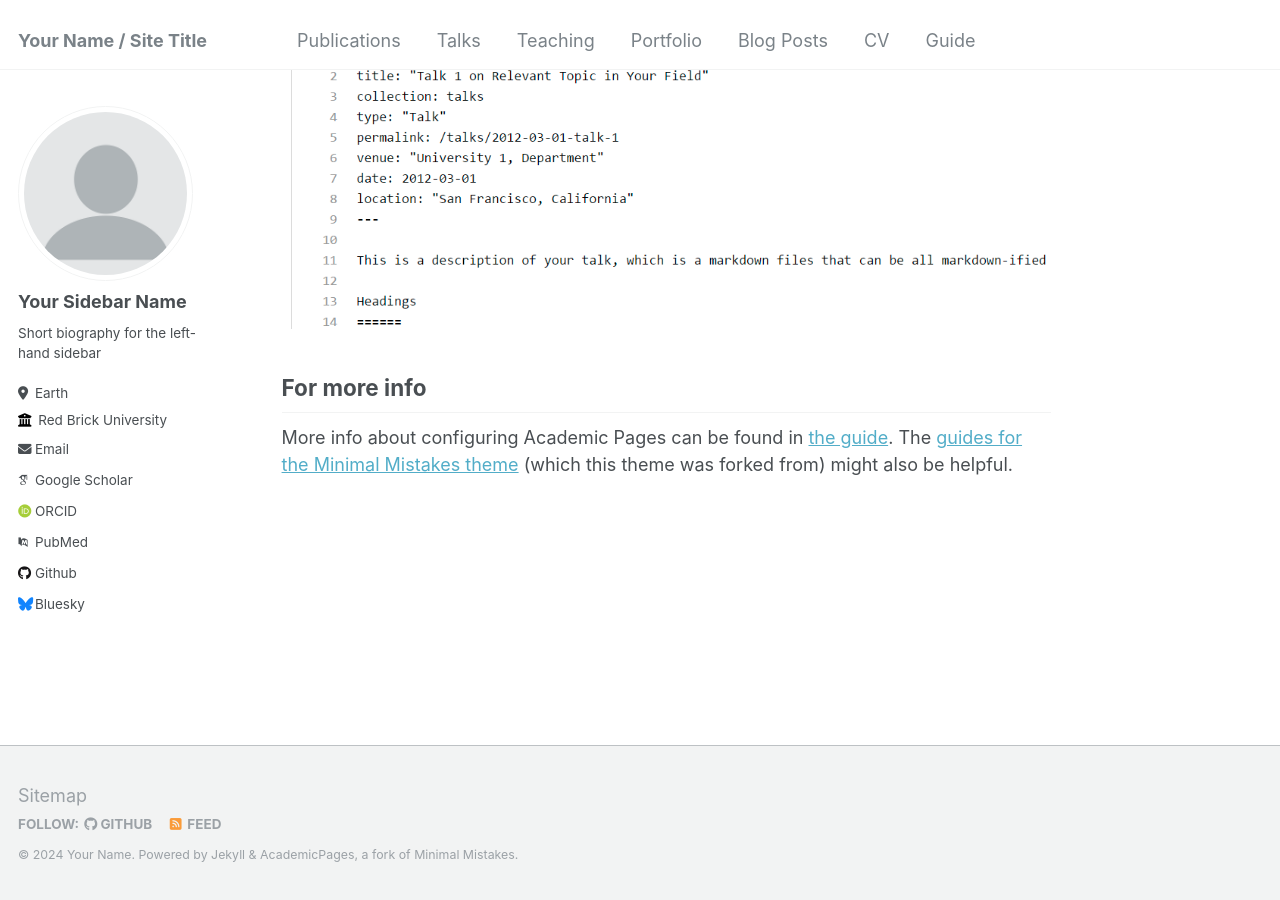
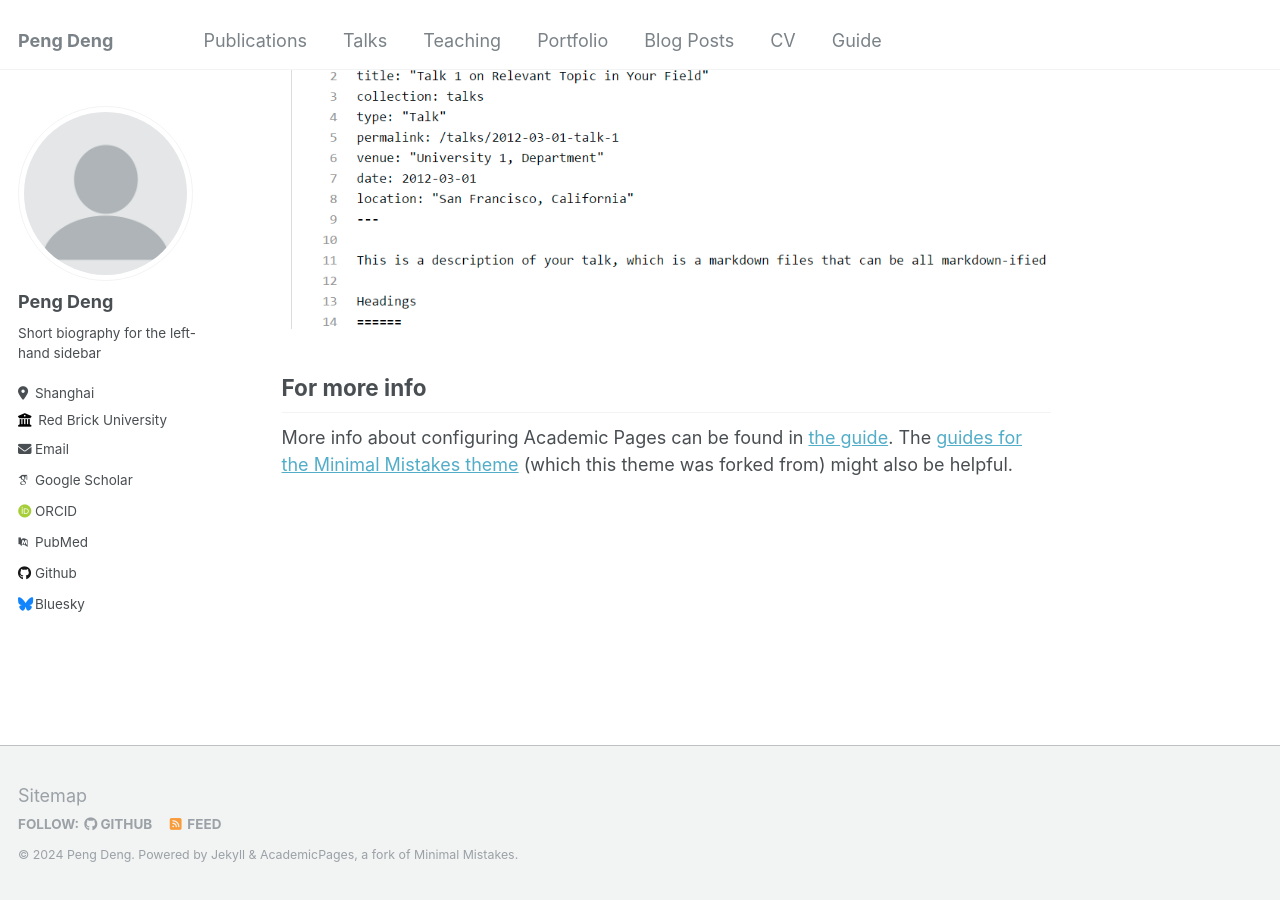
Before and after one commit to pengxdeng/pengxdeng.github.io, a Jekyll site: the page built from _pages/about.md, in a window 1280 px wide and 900 px high, scrolled down 2660 px. Built offline with Jekyll 4.4.1, drawn with Linux system fonts in a browser that asks for light colours; some web fonts are replaced.

Commit message:
Update _config.yml

```diff
--- a/_config.yml
+++ b/_config.yml
@@ -8,13 +8,13 @@
 
 # Basic Site Settings
 locale                   : "en-US"
-title                    : "Your Name / Site Title"
+title                    : "Peng Deng"
 title_separator          : "-"
-name                     : &name "Your Name"
-description              : &description "personal description"
-url                      : https://academicpages.github.io # the base hostname & protocol for your site e.g. "https://mmistakes.github.io"
+name                     : &name "Peng Deng"
+description              : &description "PhD candidate at Fudan University"
+url                      : https://pengxdeng.github.io # the base hostname & protocol for your site e.g. "https://mmistakes.github.io"
 baseurl                  : "" # the subpath of your site, e.g. "/blog"
-repository               : "academicpages/academicpages.github.io"
+repository               : "pengxdeng.github.io"
 
 # Site Author - The following control what appear as part of the author content on the side bar.
 #               If a field is blank the icon and link will not appear, otherwise it will be shown.
@@ -22,10 +22,10 @@ repository               : "academicpages/academicpages.github.io"
 author:
   # Biographic information
   avatar           : "profile.png"
-  name             : "Your Sidebar Name"
+  name             : "Peng Deng"
   pronouns         : # example: "she/her"
   bio              : "Short biography for the left-hand sidebar"
-  location         : "Earth"
+  location         : "Shanghai"
   employer         : "Red Brick University"
   uri              : # URL
   email            : "none@example.org"
```
